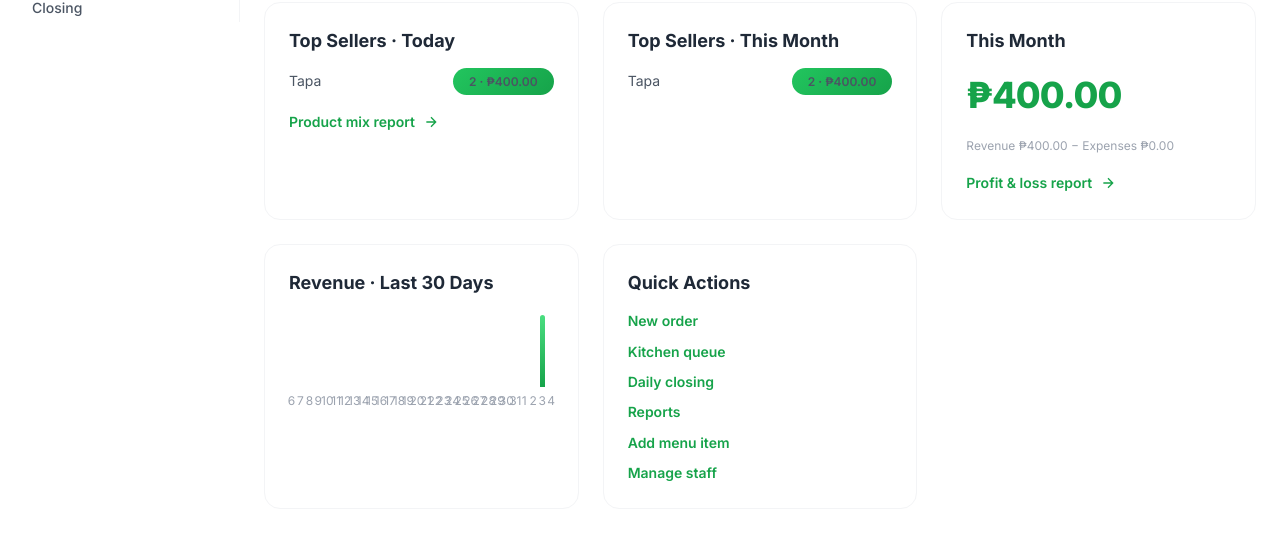
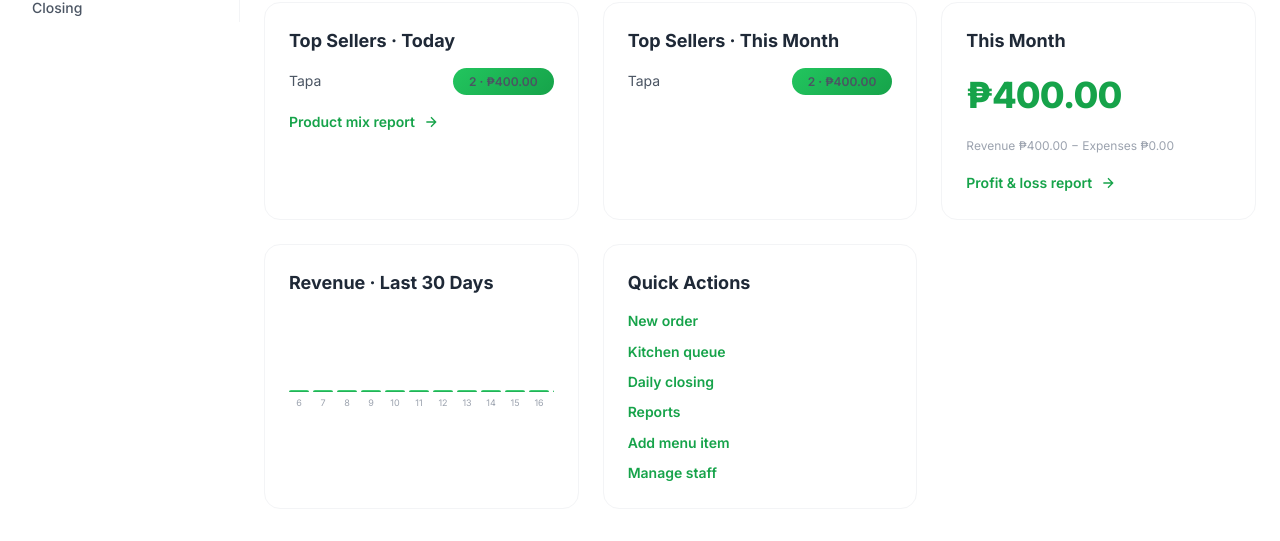
Before and after one commit to benjieedroso/tapsi, a Django app: page / in a window 1280 px wide. Shown: the part 778-1319 px from the top of the page. Run offline with Django 5.2, Linux system fonts and the light colour scheme; a user stored in the database is signed in; data comes from the database, SQL or seed files in the repository; both versions use the stored data as it was after the commit.

Commit message:
Fix calendar

```diff
--- a/static/css/app.css
+++ b/static/css/app.css
@@ -389,23 +389,25 @@ button:active, .button:active {
     display: flex;
     align-items: flex-end;
     gap: 4px;
-    height: 96px;
+    height: 112px;
     margin: var(--space-4) 0 var(--space-2);
+    overflow-x: auto;
+    padding-bottom: var(--space-4);
 }
 
 .trend-col {
-    flex: 1;
+    flex: 0 0 auto;
+    width: 20px;
     display: flex;
     flex-direction: column;
     align-items: center;
     justify-content: flex-end;
-    height: 100%;
-    min-width: 0;
+    height: 80px;
 }
 
 .trend-bar {
     width: 100%;
-    max-width: 18px;
+    min-height: 2px;
     background: linear-gradient(180deg, var(--tapsi-400), var(--tapsi-600));
     border-radius: var(--radius-sm) var(--radius-sm) 0 0;
     transition: height var(--transition-fast);
@@ -416,9 +418,10 @@ button:active, .button:active {
 }
 
 .trend-day {
-    font-size: var(--font-size-xs);
+    font-size: 9px;
     color: var(--gray-400);
     margin-top: var(--space-1);
+    white-space: nowrap;
 }
 
 /* ── Page Headings ── */
```
Also changed, not shown: db.sqlite3.
